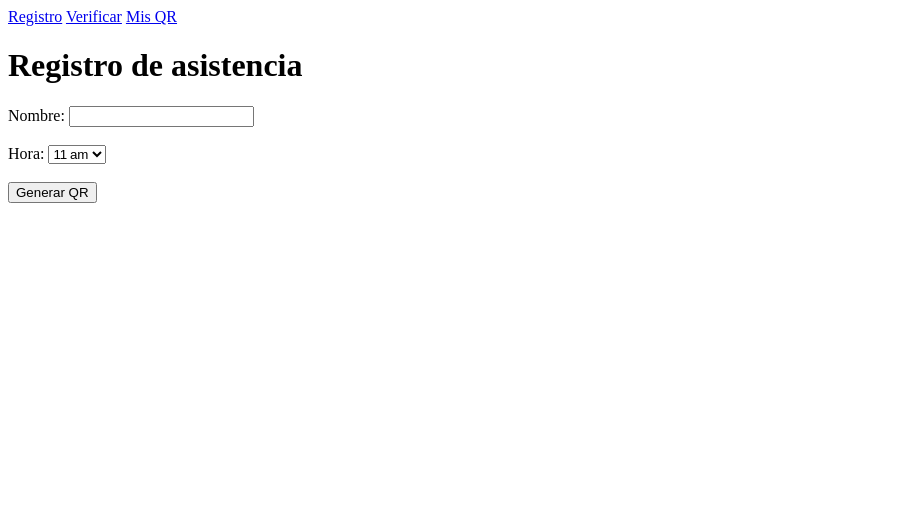
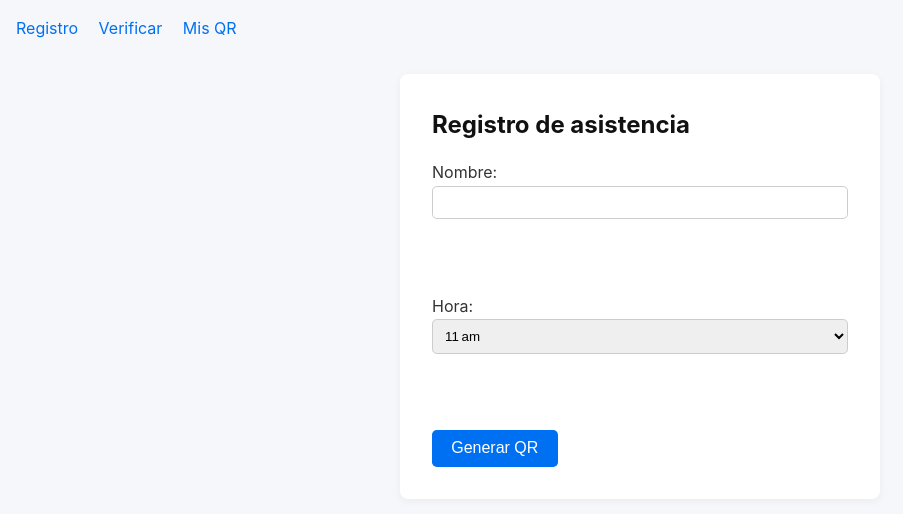
Before and after one commit to castilloabraham/tickera, a Flask app: page / in a window 1280 px wide. Shown: the top 514 px of the page, without its empty margins (0-903 px from the left). Run offline with Flask 2, Linux system fonts and the light colour scheme; some libraries are stand-ins or nearby versions.

Commit message:
mejoras de diseno

```diff
--- /dev/null
+++ b/static/style.css
@@ -0,0 +1,76 @@
+/* RESET BÁSICO */
+* { margin:0; padding:0; box-sizing:border-box; }
+
+/* TIPOGRAFÍA Y FONDO */
+body {
+  font-family: -apple-system, BlinkMacSystemFont, "Segoe UI", Roboto, sans-serif;
+  background: #f5f7fa;
+  color: #333;
+  line-height: 1.6;
+  padding: 1rem;
+}
+
+/* NAVEGACIÓN */
+nav {
+  margin-bottom: 2rem;
+}
+nav a {
+  text-decoration: none;
+  color: #0070f3;
+  margin-right: 1rem;
+}
+nav a:hover {
+  text-decoration: underline;
+}
+
+/* CONTENEDOR CENTRAL */
+.container {
+  max-width: 480px;
+  margin: 0 auto;
+  background: #fff;
+  padding: 2rem;
+  border-radius: 0.5rem;
+  box-shadow: 0 2px 8px rgba(0,0,0,0.05);
+}
+
+/* BOTONES */
+button, .btn {
+  display: inline-block;
+  background: #0070f3;
+  color: #fff;
+  border: none;
+  padding: 0.6rem 1.2rem;
+  border-radius: 0.3rem;
+  cursor: pointer;
+  font-size: 1rem;
+}
+button:hover, .btn:hover {
+  background: #005bb5;
+}
+
+/* FORMULARIOS */
+label {
+  display: block;
+  margin-bottom: 0.5rem;
+}
+input[type="text"], select {
+  width: 100%;
+  padding: 0.5rem;
+  margin-bottom: 1rem;
+  border: 1px solid #ccc;
+  border-radius: 0.3rem;
+}
+
+/* ENCABEZADOS */
+h1 {
+  margin-bottom: 1rem;
+  font-size: 1.5rem;
+  color: #111;
+}
+
+/* IMAGEN QR */
+.qr-code {
+  display: block;
+  margin: 1rem auto;
+  max-width: 100%;
+}
--- a/templates/index.html
+++ b/templates/index.html
@@ -1,13 +1,16 @@
 <!doctype html>
 <html>
-<head><meta charset="utf-8"><title>Registro</title></head>
+<head>
+  <meta charset="utf-8"><title>Registro</title>
+  <link rel="stylesheet" href="{{ url_for('static', filename='style.css') }}">
+</head>
 <body>
   <nav>
     <a href="{{ url_for('index') }}">Registro</a>
     <a href="{{ url_for('verify') }}">Verificar</a>
     <a href="{{ url_for('index') }}?view=results">Mis QR</a>
   </nav>
-
+  <div class="container">
     <h1>Registro de asistencia</h1>
     <form action="/submit" method="post">
       <label>Nombre: <input type="text" name="name" required></label><br><br>
@@ -19,5 +22,6 @@
       </label><br><br>
       <button type="submit">Generar QR</button>
     </form>
+  </div>
 </body>
 </html>
--- a/templates/result.html
+++ b/templates/result.html
@@ -1,12 +1,15 @@
 <!doctype html>
 <html>
 <head><meta charset="utf-8"><title>Tu QR</title></head>
+<link rel="stylesheet" href="{{ url_for('static', filename='style.css') }}">
+
 <body>
   <nav>
     <a href="{{ url_for('index') }}">Registro</a>
     <a href="{{ url_for('verify') }}">Verificar</a>
     <a href="{{ url_for('index') }}?view=results">Mis QR</a>
   </nav>
+  <div class="container">
     <h1>¡Registro creado!</h1>
     <p>Tu código único es: <strong>{{ uid }}</strong></p>
     <p>Puedes escanear o descargar tu QR:</p>
@@ -14,5 +17,6 @@
 
     <a href="{{ url_for('qr_image', uid=uid) }}" download="qr_{{ uid }}.png">Descargar QR</a><br><br>
     <a href="/verify">Verificar un código</a>
+  </div>
 </body>
 </html>
--- a/templates/verify.html
+++ b/templates/verify.html
@@ -4,6 +4,8 @@
   <meta charset="utf-8">
   <title>Verificar QR con cámara</title>
   <script src="https://cdnjs.cloudflare.com/ajax/libs/html5-qrcode/2.3.7/html5-qrcode.min.js"></script>
+  <link rel="stylesheet" href="{{ url_for('static', filename='style.css') }}">
+
   <style>
     #reader { width:300px; height:300px; border:1px solid #ccc; margin-bottom:1em; display:none; }
   </style>
@@ -14,7 +16,7 @@
     <a href="{{ url_for('verify') }}">Verificar</a>
     <a href="{{ url_for('index') }}?view=results">Mis QR</a>
   </nav>
-
+  <div class="container">
     <h1>Verificar asistencia</h1>
 
     <button id="start-camera">Escanear con cámara</button>
@@ -44,7 +46,7 @@
         <p style="color:red;">ID {{ uid }} no encontrado.</p>
       {% endif %}
     {% endif %}
-
+  </div>
   <script>
     document.addEventListener('DOMContentLoaded', () => {
       const startBtn = document.getElementById('start-camera');
```
Lines whose indentation alone changed are shown as unchanged.
